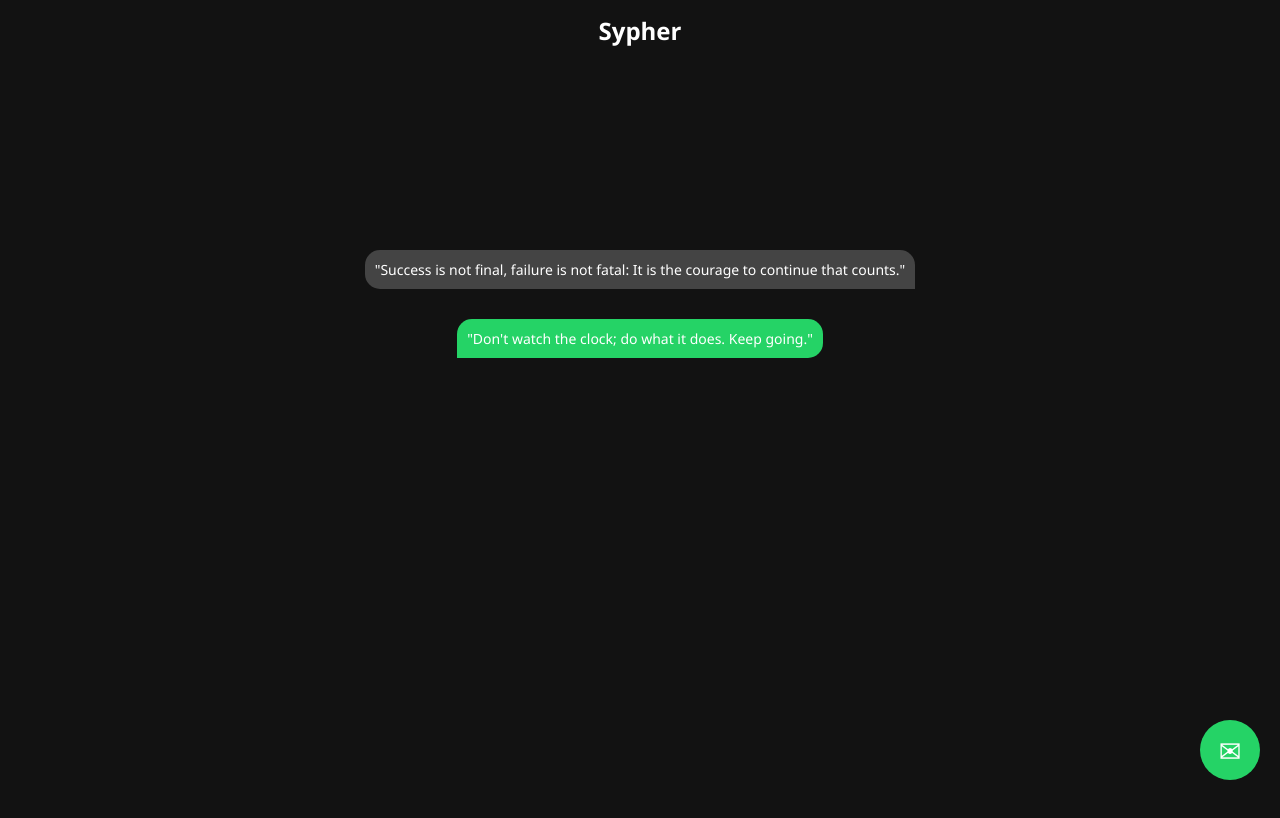
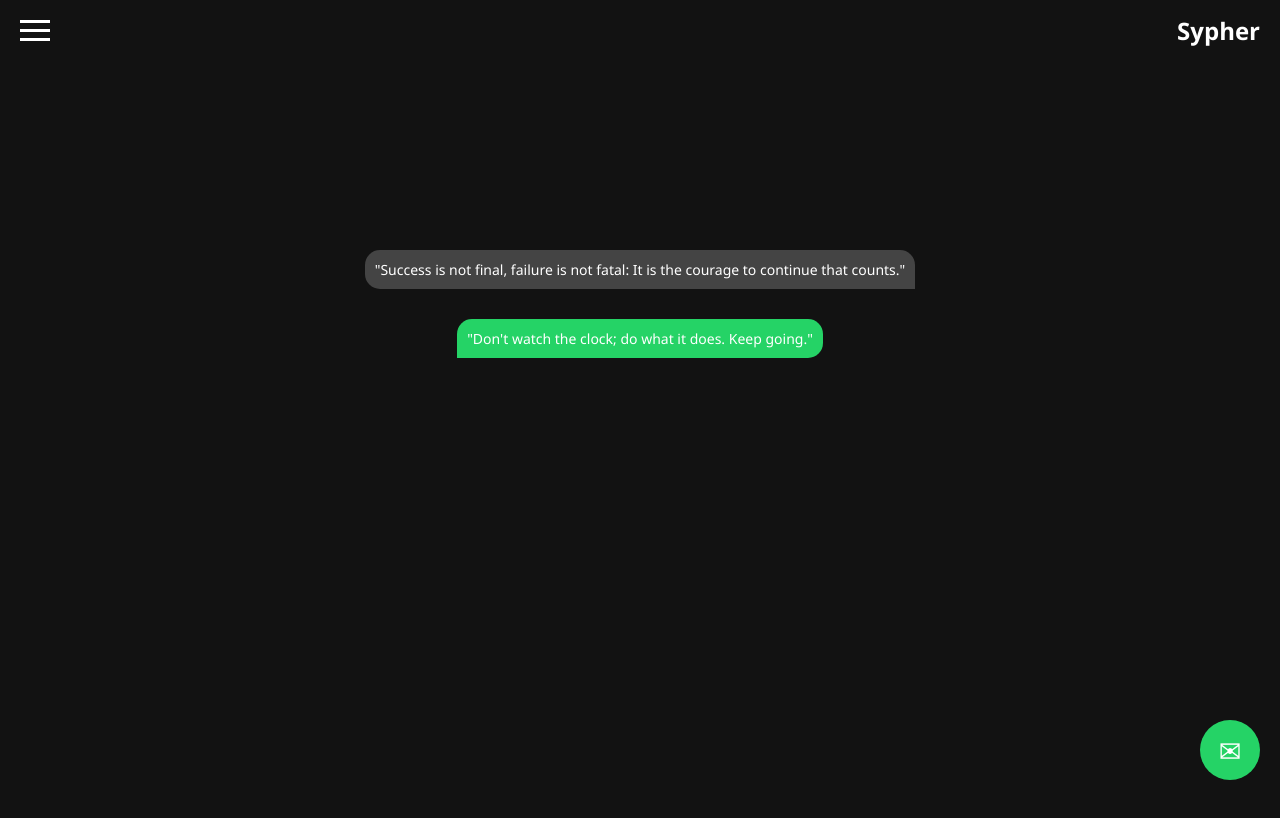
Before and after one commit to xSypher/Sypher, a plain HTML site: page index.html in a window 1280 px wide. Drawn offline with Linux system fonts and the light colour scheme.

Commit message:
Update index.html

```diff
--- a/index.html
+++ b/index.html
@@ -1,4 +1,5 @@
-<!DOCTYPE html><html lang="en">
+<!DOCTYPE html>
+<html lang="en">
 <head>
   <meta charset="UTF-8" />
   <meta name="viewport" content="width=device-width, initial-scale=1.0" />
@@ -20,7 +21,7 @@
       height: 60px;
       display: flex;
       align-items: center;
-      justify-content: center;
+      justify-content: space-between;
       padding: 0 20px;
       position: fixed;
       width: 100%;
@@ -133,12 +134,27 @@
       color: white;
       border-radius: 15px 15px 15px 0;
     }
+    .hamburger {
+      display: block;
+      width: 30px;
+      height: 3px;
+      background-color: #fff;
+      margin: 6px auto;
+      cursor: pointer;
+    }
   </style>
 </head>
 <body>
   <header>
+    <div class="menu-icon" onclick="toggleSidebar()">
+      <div class="hamburger"></div>
+      <div class="hamburger"></div>
+      <div class="hamburger"></div>
+    </div>
     <div class="sypher-title">Sypher</div>
-  </header>  <div class="sidebar" id="sidebar">
+  </header>
+
+  <div class="sidebar" id="sidebar">
     <div class="close-sidebar" onclick="toggleSidebar()">&larr;</div>
     <a href="#" onclick="showMsg('home')">Home</a>
     <a href="#" onclick="showMsg('other')">Chat Bot</a>
@@ -147,12 +163,18 @@
     <a href="#" onclick="showMsg('other')">Voice Agent</a>
     <a href="#" onclick="showMsg('other')">Other AI Services</a>
     <a href="#" onclick="showAbout()">About Me</a>
-  </div>  <div class="overlay" id="overlay" onclick="toggleSidebar()"></div>  <div class="main-content">
+  </div>
+
+  <div class="overlay" id="overlay" onclick="toggleSidebar()"></div>
+
+  <div class="main-content">
     <div class="quote-container">
       <div class="quote quote-left" id="quote1" onclick="copyToClipboard(1)">"Success is not final, failure is not fatal: It is the courage to continue that counts."</div>
       <div class="quote quote-right" id="quote2" onclick="copyToClipboard(2)">"Don't watch the clock; do what it does. Keep going."</div>
     </div>
-  </div><a href="https://wa.me/966534563301" target="_blank" class="whatsapp-btn">✉</a>
+  </div>
+
+  <a href="https://wa.me/966534563301" target="_blank" class="whatsapp-btn">&#x2709;</a>
 
   <script>
     let sidebar = document.getElementById('sidebar');
@@ -199,5 +221,6 @@
     }
 
     setInterval(changeQuote, 6000);
-  </script></body>
+  </script>
+</body>
 </html>
```
